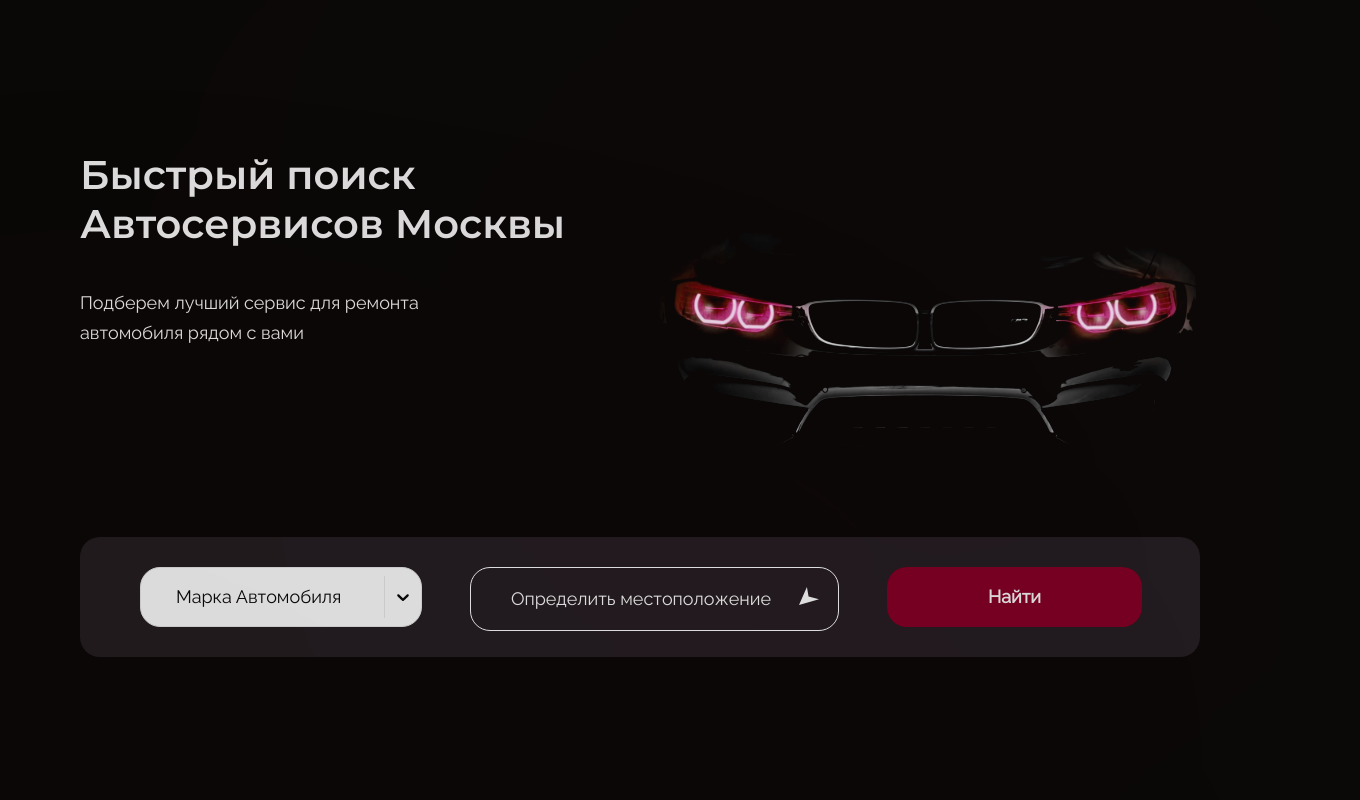
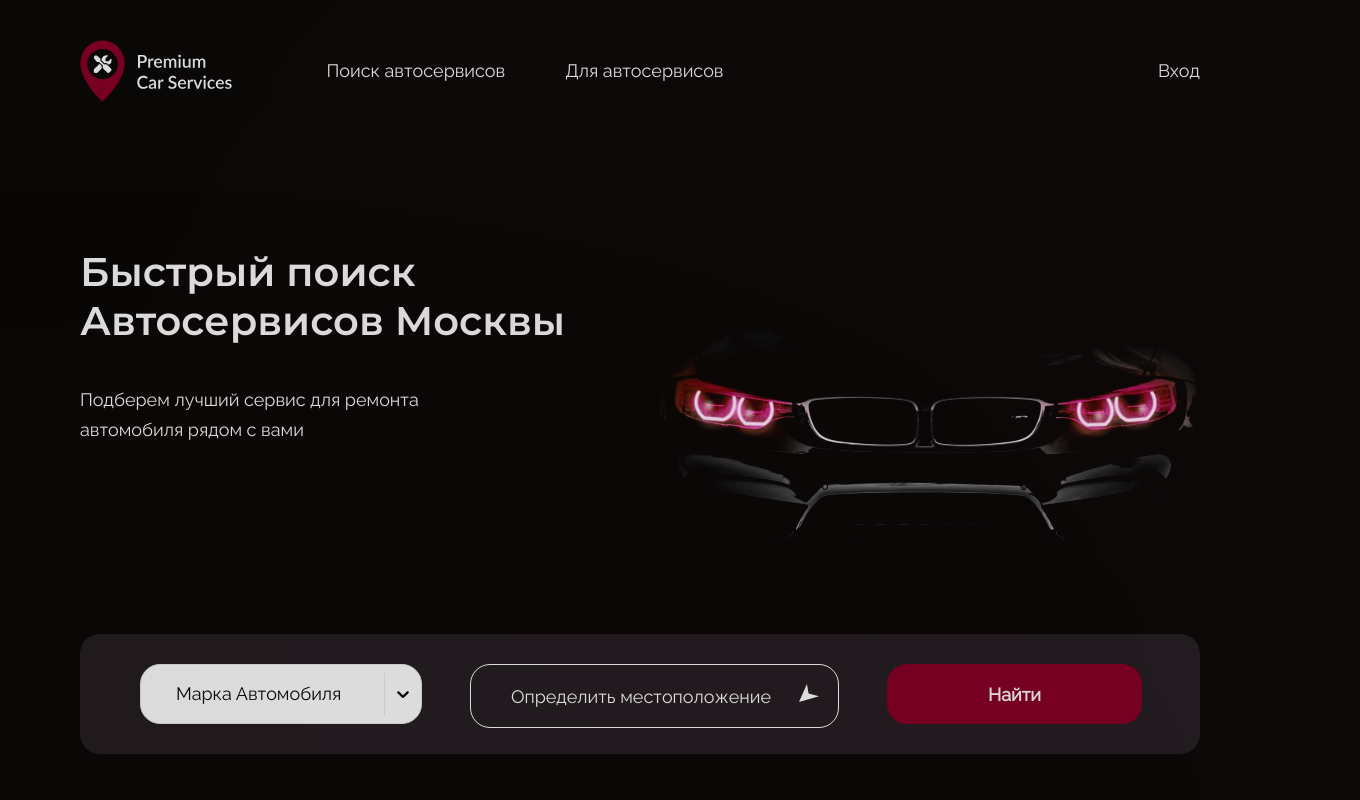
Before and after one commit to car-service-with-geolocation/frontend, a React (Create React App) app: page / in a window 1280 px wide. Shown: the top 800 px of the page, 1360 px wide, since content can reach past the window. Built offline with nearby package versions, Linux system fonts and the light colour scheme; no server answers.

Commit message:
create component header

```diff
--- a/src/components/Header/Header.jsx
+++ b/src/components/Header/Header.jsx
@@ -1,19 +1,28 @@
-import PropTypes from 'prop-types';
+import { Link } from 'react-router-dom';
+import style from './styles/Header.module.css';
+import carLogo from '../../images/car-Logo.svg';
+import carServices from '../../images/Car-Services.svg';
 
-import s from './styles/Header.module.css';
-
-function Header({ title, children, ...props }) {
+function Header() {
   return (
-    <div className={s.header}>
-      <h2 {...props}>{title}</h2>
-      {children}
+    <div className={style.header}>
+      <div className={style.block}>
+        <div className={style.logo}>
+          <img src={carLogo} alt="Логотип" />
+          <img src={carServices} alt="Логотип" />
+        </div>
+        <div className={style.link}>
+          <Link className={style.linkText} to="/">
+            Поиск автосервисов
+          </Link>
+          <Link className={style.linkText} to="/">
+            Для автосервисов
+          </Link>
+        </div>
+      </div>
+      <p className={style.enterText}>Вход</p>
     </div>
   );
 }
 
 export default Header;
-
-Header.propTypes = {
-  title: PropTypes.string.isRequired,
-  children: PropTypes.node.isRequired,
-};
--- a/src/components/Header/styles/Header.module.css
+++ b/src/components/Header/styles/Header.module.css
@@ -1,5 +1,58 @@
 .header {
   display: flex;
-  flex-direction: column;
-  justify-content: center;
+  align-items: center;
+  justify-content: space-between;
+  padding: 40px 160px 35px;
+  max-width: 1120px;
+  width: 100%;
 }
+
+.logo {
+  display: flex;
+  align-items: center;
+  gap: 12.47px;
+}
+
+.link {
+  display: flex;
+  flex-direction: row;
+  gap: 60px;
+}
+
+.linkText {
+  margin: 0;
+  font-family: Raleway;
+  font-size: 18px;
+  font-style: normal;
+  font-weight: 400;
+  line-height: 165%;
+  color: #dedede;
+  cursor: pointer;
+  text-decoration: none;
+}
+
+.linkText:hover {
+  opacity: 0.7;
+}
+
+.enterText {
+  margin: 0;
+  font-family: Raleway;
+  font-size: 18px;
+  font-style: normal;
+  font-weight: 400;
+  line-height: 165%;
+  color: #dedede;
+  cursor: pointer;
+}
+
+.enterText:hover {
+  opacity: 0.7;
+}
+
+.block {
+  display: flex;
+  flex-direction: row;
+  align-items: center;
+  gap: 94px;
+}
```
Also changed, not shown: src/images/Car-Services.svg (added), src/images/car-Logo.svg (added).
